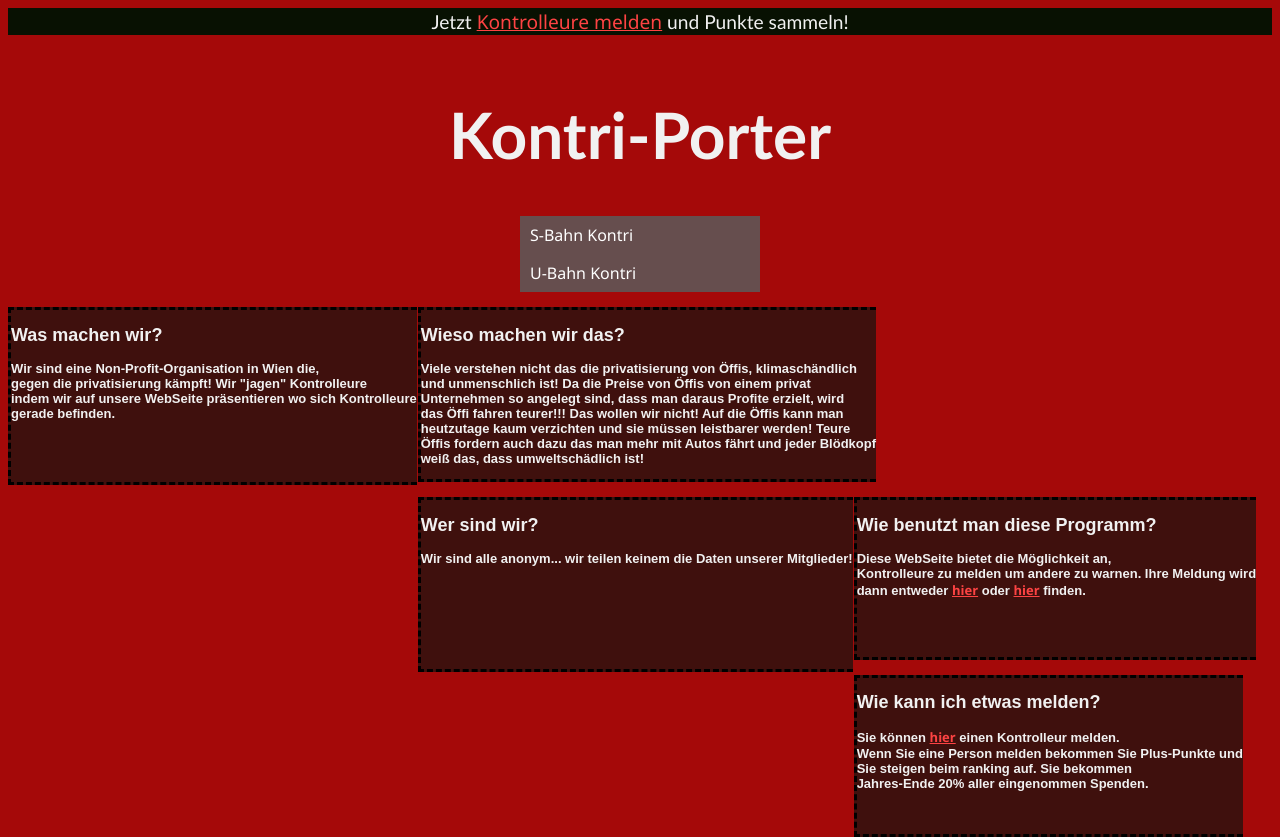
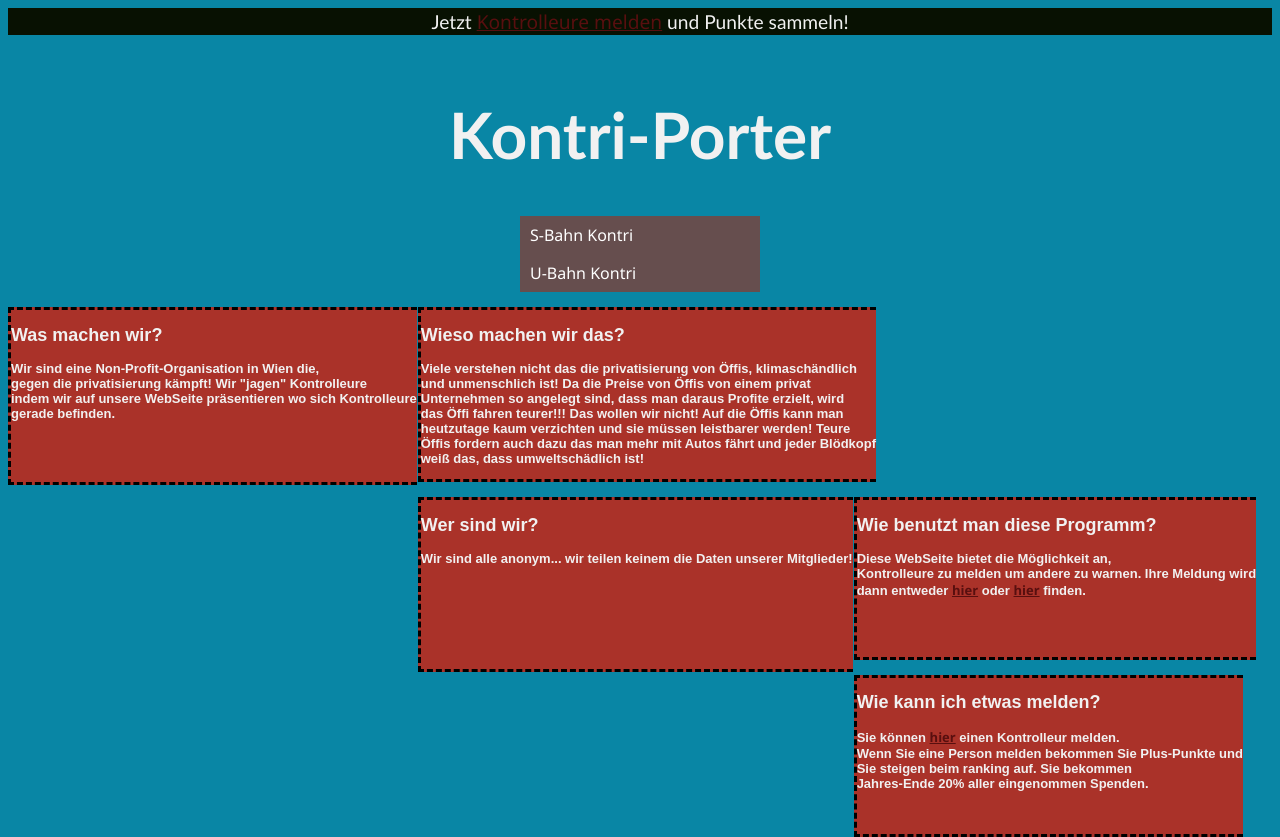
Before and after one commit to htlcoding/kontriporter, a PHP site: page / in a window 1280 px wide. Run offline with PHP 8.4, Linux system fonts and the light colour scheme; some libraries are stand-ins or nearby versions.

Commit message:
Update sytlesheet.css

```diff
--- a/sytlesheet.css
+++ b/sytlesheet.css
@@ -5,7 +5,7 @@
  th {font-family: 'Lucida Sans', 'Lucida Sans Regular', 'Lucida Grande', 'Lucida Sans Unicode', Geneva, Verdana, sans-serif;}
  td {font-family: Cambria, Cochin, Georgia, Times, 'Times New Roman', serif;}
  #drei {float: left; background-color: darkgray; margin-top: 10px; border: 1px solid; padding: 10px;}
- body{background-color: rgb(165, 9, 9);}
+ body{background-color: rgb(9, 134, 165);}
  a {color: navy; font-family: 'Segoe UI', Tahoma, Geneva, Verdana, sans-serif;}
 p {font-family: 'Gill Sans', 'Gill Sans MT', Calibri, 'Trebuchet MS', sans-serif;}
 ul {
@@ -45,12 +45,12 @@
     display: block;
     }
     #zwei {margin-top: 5px; font-size: xx-large;}
-    #neun {font-family: 'Trebuchet MS', 'Lucida Sans Unicode', 'Lucida Grande', 'Lucida Sans', Arial, sans-serif; color: #f1f1f1;}
+    #neun {font-family: 'Trebuchet MS', 'Lucida Sans Unicode', 'Lucida Grande', 'Lucida Sans', Arial, sans-serif; color: #f1f1f1; c}
     ul {width: 15em; margin: 0 auto;}
     .Überschrift {font-size: large; font-family: sans-serif, Times, serif; color: #f1f1f1;}
     .Text{font-size: small; font-family: Arial, Helvetica, sans-serif; color: #f1f1f1;}
-    .textfeld{margin-right: 1px; margin-top: 15px; border:black; border: dashed; float: left; background-color:#3f100d; border-right: 300px;}
-    a {text-align: right; color: rgb(253, 67, 67);}
+    .textfeld{margin-right: 1px; margin-top: 15px; border:black; border: dashed; float: left; background-color:#aa3229; border-right: 300px;}
+    a {text-align: right; color: rgb(88, 15, 15);}
 .fünf {
   display: inline-block;
 }
@@ -65,3 +65,4 @@
   background-color: gainsboro;
   text-align:center;
 }
+#header{color: red;}
```
